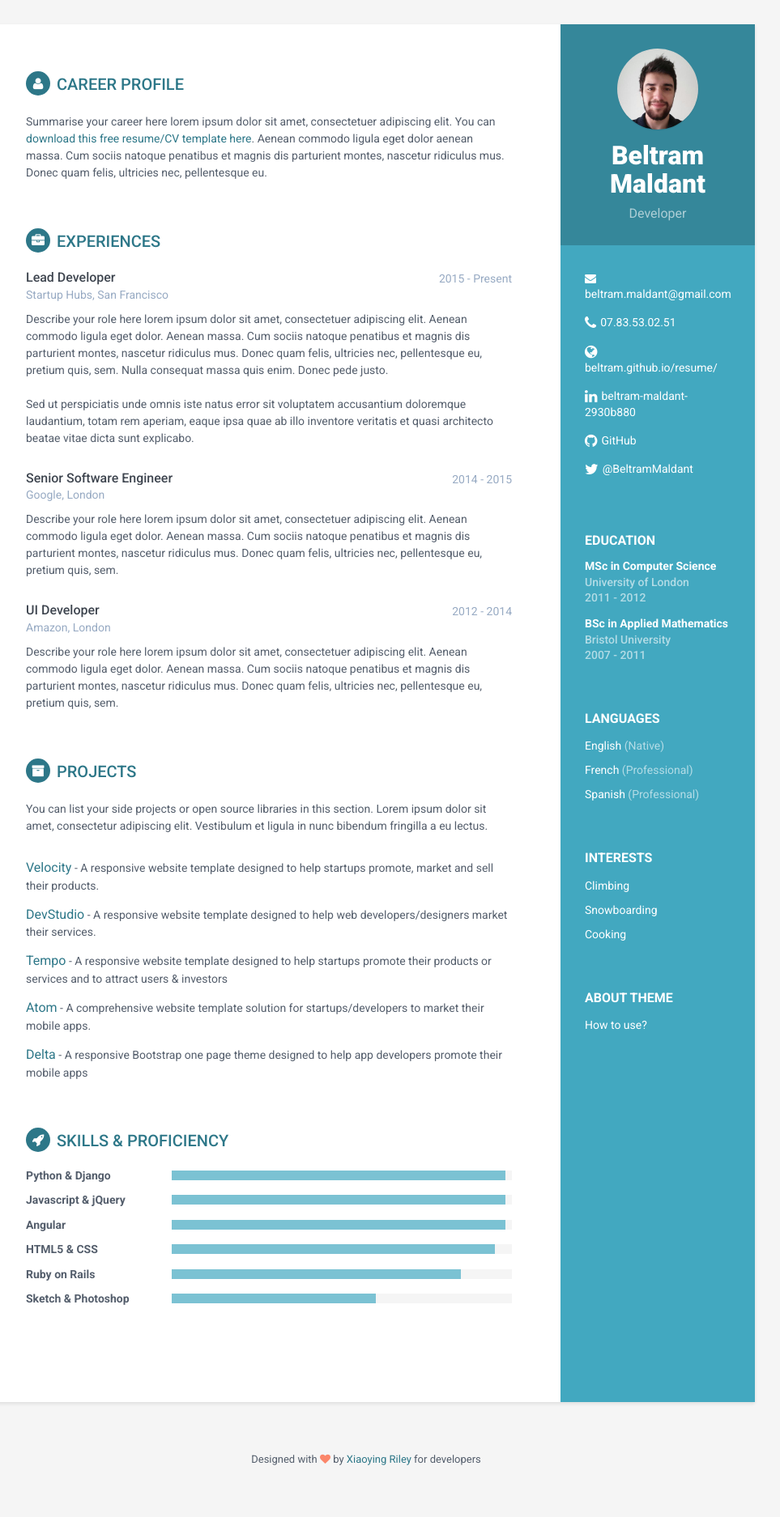
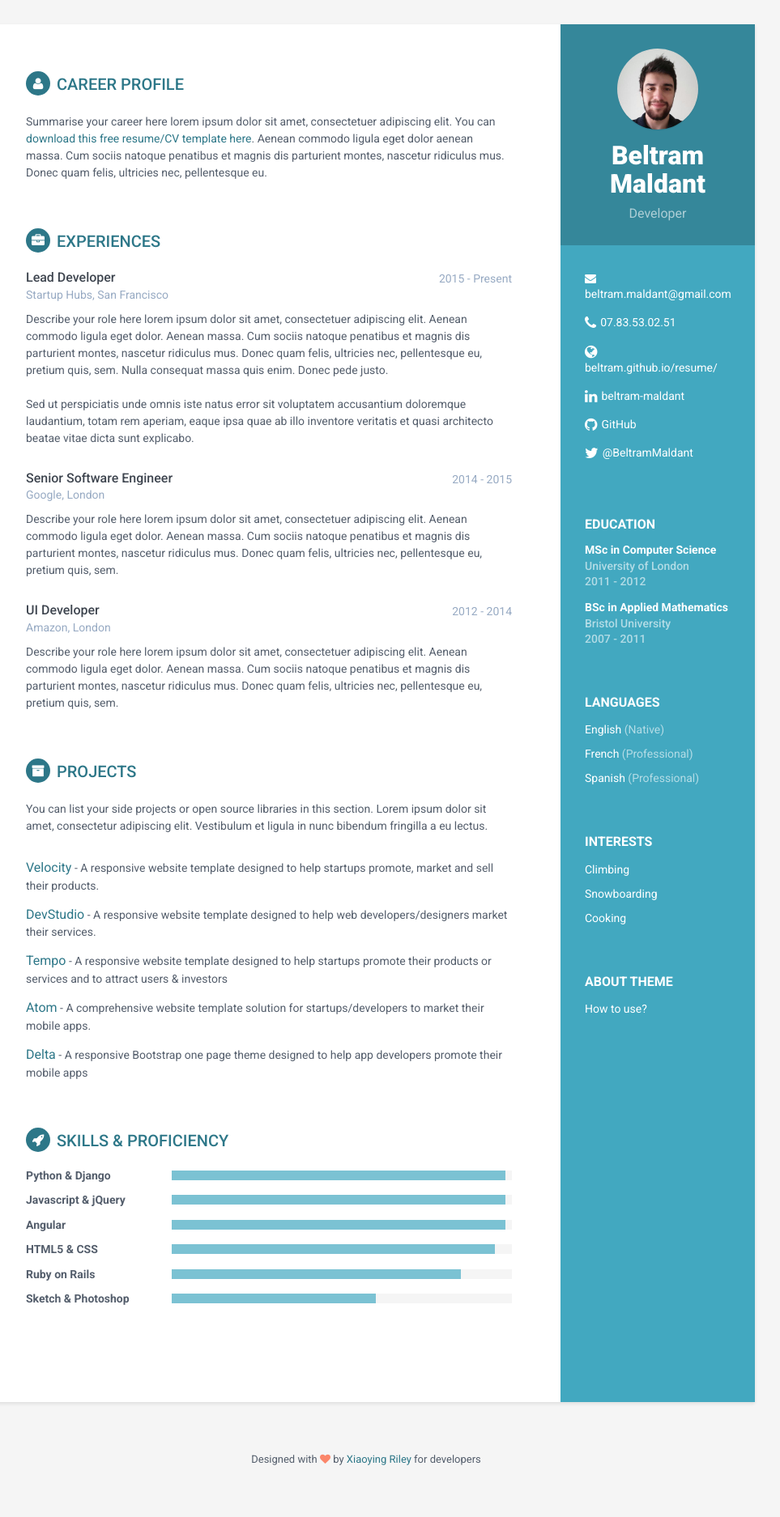
Before and after one commit to beltram/resume, a Jekyll site: the page built from index.html, in a window 1280 px wide. Shown: the whole page at 81% size, without its empty margins (188-1151 px from the left). Built offline with Jekyll 4.4.1, drawn with Linux system fonts in a browser that asks for light colours.

Commit message:
display name for linkedin

```diff
--- a/_config.yml
+++ b/_config.yml
@@ -24,6 +24,7 @@ email: beltram.maldant@gmail.com
 phone: 07.83.53.02.51
 website: beltram.github.io/resume/ #do not add http://
 linkedin: beltram-maldant-2930b880
+linkedin-name: beltram-maldant
 github: beltram
 twitter: '@BeltramMaldant'
 #Update all the sections by editing the files inside _data folder.
--- a/_includes/sidebar.html
+++ b/_includes/sidebar.html
@@ -31,7 +31,7 @@
            {% endif %}
 
            {% if site.linkedin %}
-           <li class="linkedin"><i class="fa fa-linkedin"></i><a href="https://linkedin.com/in/{{site.linkedin}}" target="_blank">{{site.linkedin}}</a></li>
+           <li class="linkedin"><i class="fa fa-linkedin"></i><a href="https://linkedin.com/in/{{site.linkedin}}" target="_blank">{{site.linkedin-name}}</a></li>
            {% endif %}
 
            {% if site.github %}
```
